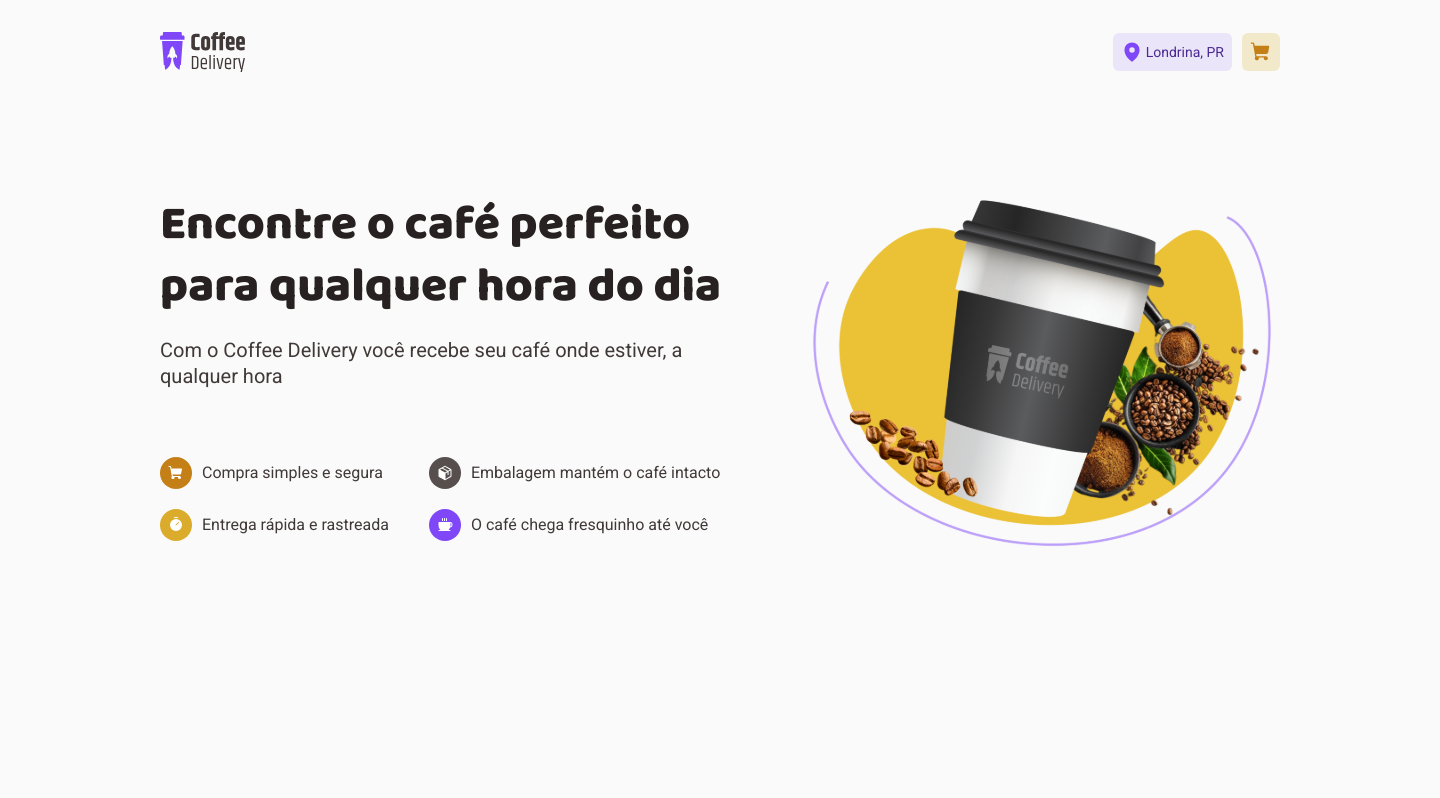
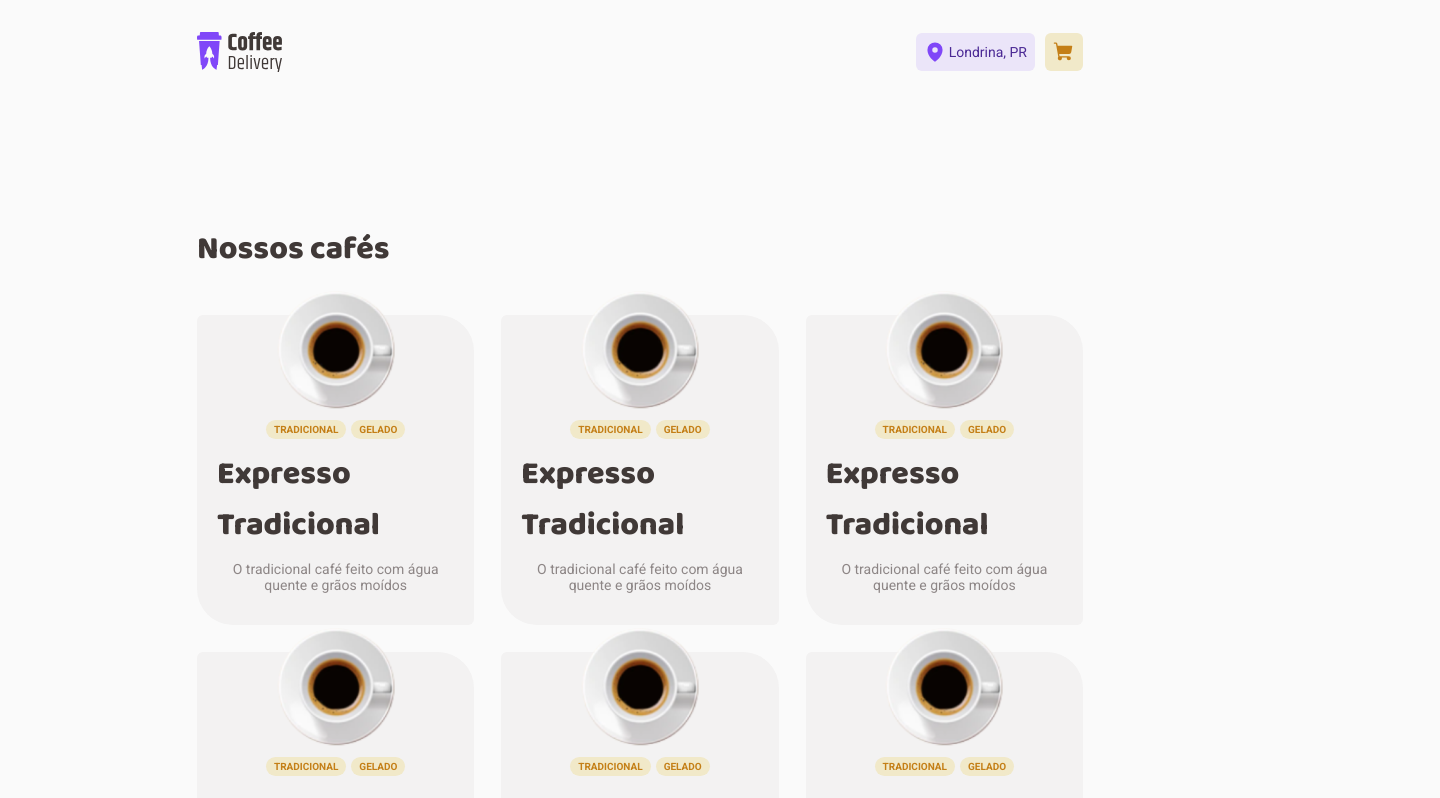
Before and after one commit to caio-cesar/coffee-delivery, a React (Vite) app: page / in a window 1280 px wide. Shown: the top 798 px of the page, 1440 px wide, since content can reach past the window. Built offline with nearby package versions, Linux system fonts and the light colour scheme.

Commit message:
Lista cafes e layout

```diff
--- a/src/components/Header/header.styles.ts
+++ b/src/components/Header/header.styles.ts
@@ -2,9 +2,12 @@ import styled from "styled-components";
 
 export const HeaderContainer = styled.header`
     height: 10.4rem;
+    position: sticky;
+    top: 0;
     display: flex;
     align-items: center;
     justify-content: space-between;
+    background-color: ${props => props.theme.background};
 `
 
 export const UserActionsContainer = styled.div`
--- a/src/layouts/DefaultLayout/default-layout.styles.ts
+++ b/src/layouts/DefaultLayout/default-layout.styles.ts
@@ -1,11 +1,10 @@
 import styled from "styled-components";
 
 export const WrapperContainer = styled.div`
-    width: 144rem;
-    margin: 0 auto;
+    margin: 0 4.7rem;
 `
 
 export const DefaultLayoutContainer = styled.div`
-    width: calc(100% - 32rem);
+    width: calc(100% - 30rem);
     margin: 0 auto;
 `;
--- a/src/pages/home/Home.tsx
+++ b/src/pages/home/Home.tsx
@@ -1,9 +1,10 @@
 import { Intro } from "./components/intro";
+import { Products } from "./components/products";
 
 export function Home() {
     return (
     <main>
-        <Intro />
-
+        {/* <Intro /> */}
+        <Products />
     </main>)
 }
--- /dev/null
+++ b/src/pages/home/components/coffee-card/CoffeeCard.tsx
@@ -0,0 +1,31 @@
+import {
+    AddToCartContainer,
+    CoffeCardContainer,
+    CoffeeBox,
+    Tag,
+    TagContainer
+} from "./coffee-card.styles";
+
+import expresso from '../../../../assets/expresso.svg';
+
+export function CoffeeCard() {
+    return (
+        <CoffeCardContainer>
+            <CoffeeBox>
+                <img src={expresso}/>
+
+                <TagContainer>
+                    <Tag>Tradicional</Tag>
+                    <Tag>Gelado</Tag>
+                </TagContainer>
+
+                <h1>Expresso Tradicional</h1>
+                <p>O tradicional café feito com água quente e grãos moídos</p>
+
+                <AddToCartContainer>
+
+                </AddToCartContainer>
+            </CoffeeBox>
+        </CoffeCardContainer>
+    )
+}
--- /dev/null
+++ b/src/pages/home/components/coffee-card/coffee-card.styles.ts
@@ -0,0 +1,56 @@
+import styled from "styled-components";
+
+export const CoffeCardContainer = styled.div`
+    background-color: ${props => props.theme["base-card"]};
+    min-height: 31rem;
+    width: auto;
+    border-top-left-radius: 6px;
+    border-top-right-radius: 36px;
+    border-bottom-right-radius: 6px;
+    border-bottom-left-radius: 36px;
+
+    img {
+        width: 12rem;
+        height: 12rem;
+    }
+`
+
+export const CoffeeBox = styled.div`
+    display: flex;
+    flex-direction: column;
+    gap: 1rem;
+    align-items: center;
+    margin-top: -4.5rem;
+    padding: 2rem;
+
+    h1 {
+        font-family: ${props => props.theme["font-header"]};
+        font-weight: 700;
+        color: ${props => props.theme["base-subtitle"]};
+        font-size: 2rem;
+    }
+
+    p {
+        color: ${props => props.theme["base-label"]};
+        font-size: 1.4rem;
+        text-align: center;
+    }
+`
+
+export const TagContainer = styled.div`
+    display: flex;
+    gap: 0.5rem;
+`
+
+export const Tag = styled.div`
+    background-color: ${props => props.theme["yellow-light"]};
+    border-radius: 100px;
+    text-transform: uppercase;
+    padding: 0.4rem 0.8rem;
+    font-weight: 700;
+    color: ${props => props.theme["yellow-dark"]};
+`
+
+export const AddToCartContainer = styled.div`
+    display: flex;
+`
--- /dev/null
+++ b/src/pages/home/components/coffee-card/index.ts
@@ -0,0 +1 @@
+export { CoffeeCard } from './CoffeeCard';
--- /dev/null
+++ b/src/pages/home/components/products/Products.tsx
@@ -0,0 +1,21 @@
+import { CoffeeCard } from "../coffee-card";
+import { CoffeeList, ProductsContainer } from "./products.styles";
+
+export function Products() {
+    return (
+        <ProductsContainer>
+            <h1>Nossos cafés</h1>
+
+            <CoffeeList>
+                <CoffeeCard />
+                <CoffeeCard />
+                <CoffeeCard />
+                <CoffeeCard />
+                <CoffeeCard />
+                <CoffeeCard />
+                <CoffeeCard />
+            </CoffeeList>
+
+        </ProductsContainer>
+    )
+}
--- /dev/null
+++ b/src/pages/home/components/products/index.ts
@@ -0,0 +1 @@
+export { Products } from './Products';
--- /dev/null
+++ b/src/pages/home/components/products/products.styles.ts
@@ -0,0 +1,19 @@
+import styled from "styled-components";
+
+export const ProductsContainer = styled.section`
+    margin-top: 12rem;
+
+    h1 {
+        font-size: 3.2rem;
+        font-weight: 800;
+        font-family: ${props => props.theme["font-header"]};
+        color: ${props => props.theme["base-subtitle"]};
+    }
+`
+
+export const CoffeeList = styled.div`
+    display: grid;
+    grid-template-columns: repeat(auto-fit, minmax(25.6rem, 1fr));
+    gap: 2.7rem;
+    margin-top: 4rem;
+`
```
Also changed, not shown: src/assets/expresso.svg (added).
